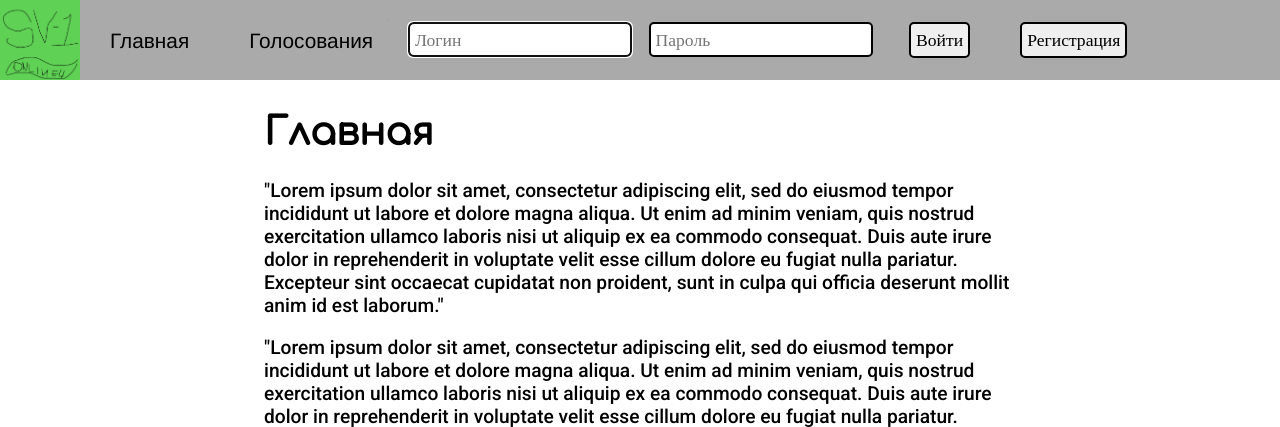
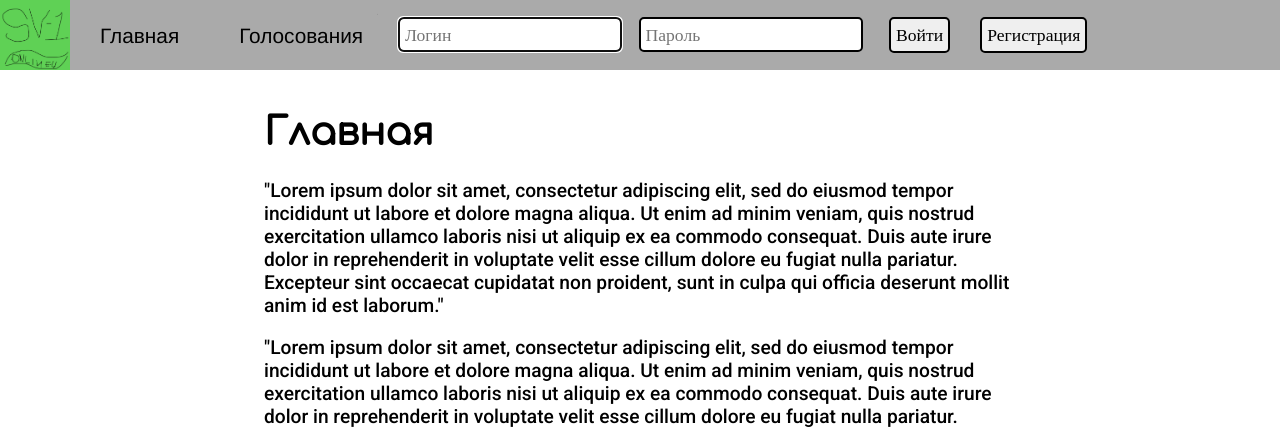
Before and after one commit to KozlovKV/django-votings, a Django app: page / in a window 1280 px wide. Shown: the top 427 px of the page. Run offline with Django 3.2, Linux system fonts and the light colour scheme.

Commit message:
Padding smaller

```diff
--- a/menu_app/static/menu_app/css/menu_style.css
+++ b/menu_app/static/menu_app/css/menu_style.css
@@ -6,8 +6,8 @@
     align-items: center;
     justify-content: space;
     width: 100%;
-    height: 10%;
-    min-height: 80px;
+    min-height: 70px;
+    height: 8%;
     background-color: #AAA;
     font-size: 1.3rem;
     font-family: Jura;
@@ -30,7 +30,7 @@
 
 .header-link {
     display: inline-block;
-    margin: 5px 25px;
+    margin: 5px 15px;
     border: 2px solid black;
     border-radius: 5px;
     color: black;
```
